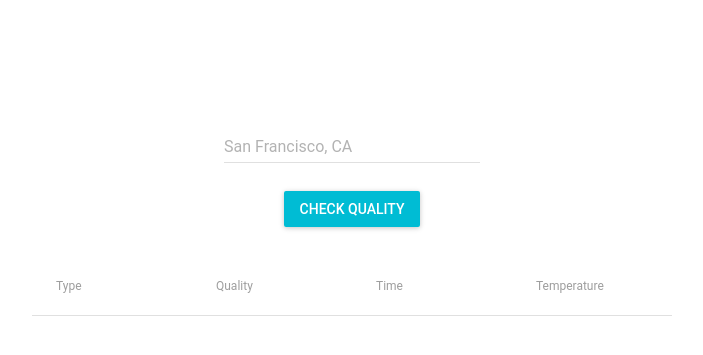
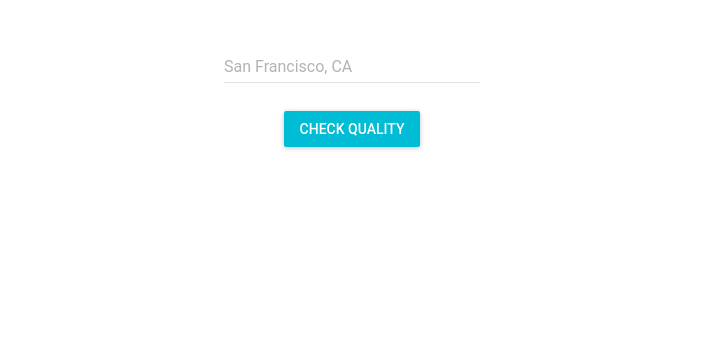
Before and after one commit to shaktirp/sunset, a React (Create React App) app: page / in a window 1280 px wide. Shown: the part 117-472 px from the top of the page, without its empty margins (288-991 px from the left). Built offline with nearby package versions, Linux system fonts and the light colour scheme.

Commit message:
conditional rendering

```diff
--- a/src/components/Search/Search.css
+++ b/src/components/Search/Search.css
@@ -3,7 +3,7 @@
   text-align: center;
   vertical-align: middle;
   position: absolute;
-  top: 30%;
+  top: 20%;
 }
 
 .searchField {
--- a/src/components/Search/Search.js
+++ b/src/components/Search/Search.js
@@ -76,7 +76,9 @@ class Search extends Component {
         />
         <br />
         <RaisedButton onClick={this.handleSearchClick} label="Check quality" primary={true} />
-        <Results qualityArr={quality} />
+        {quality.length > 0 &&
+          <Results qualityArr={quality} />
+        }
       </div>
     );
   }
```
